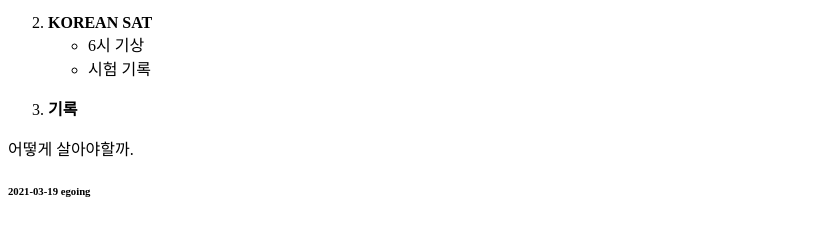
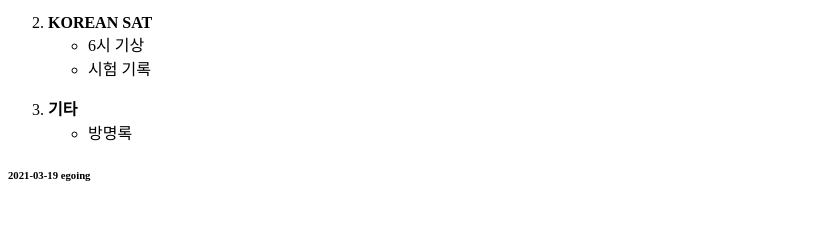
Before and after one commit to nickel10e/nickle10e, a plain HTML site: page tag.html in a window 1280 px wide. Shown: the part 136-372 px from the top of the page, without its empty margins (0-833 px from the left). Drawn offline with Linux system fonts and the light colour scheme.

Commit message:
secong ver

```diff
--- a/tag.html
+++ b/tag.html
@@ -28,10 +28,13 @@
     </ul>
 </p>
 <p>
-  <li><strong>기록</strong></li>
+  <li><strong>기타</strong></li>
+  <ul>
+    <li><a href=방명록.html>방명록</a></li>
+  </ul>
 </p>
 </ol>
-<p>어떻게 살아야할까.</p>
+
 <h6>2021-03-19 egoing</h6>
 </body>
 </html>
```
Also changed, not shown: 6시기상.html (+4 -2 lines), website.html (+5 -2 lines), 방명록.html (+2 -1 lines), 시험기록.html (+5 -2 lines).
